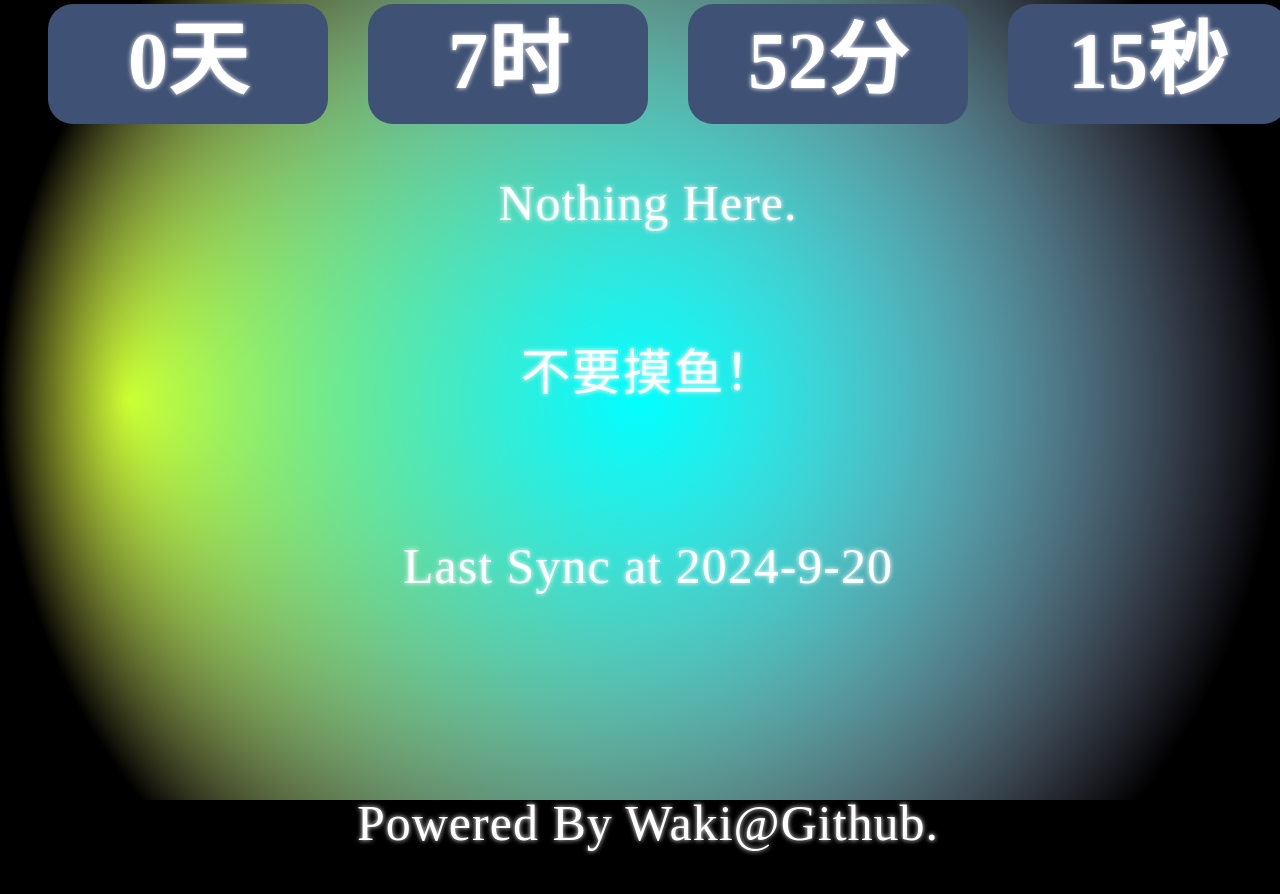
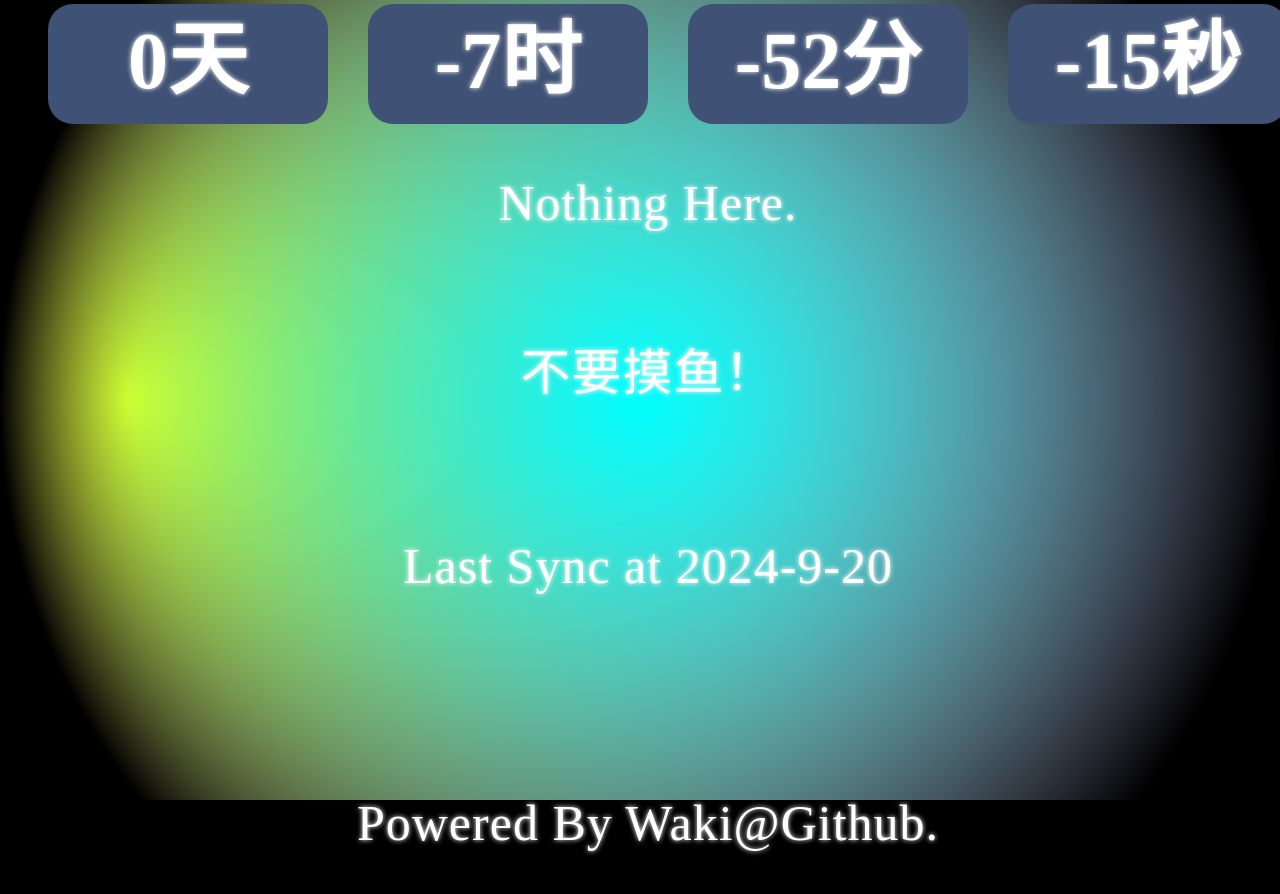
Before and after one commit to WakiJi/-testpage, a plain HTML site: page erji.html in a window 1280 px wide. Drawn offline with Linux system fonts and the light colour scheme.

Commit message:
Update erji.html

```diff
--- a/erji.html
+++ b/erji.html
@@ -41,7 +41,7 @@
         </rect>
     </svg>
     <div id="box">
-        <h2>距离 2024 年 9 月计算机二级考试还有</h2>
+        <h2> 2024 年 9 月计算机二级考试已经过去了</h2>
         <div id="time">
             <strong><span id="day">**天</span></strong>
             <strong><span id="hour">**时</span></strong>
@@ -144,8 +144,8 @@ function snow() {
             TimeRow();
             setInterval(TimeRow, 1000)
             function TimeRow() {
-                var end = new Date('2024-09-21 13:00:00');
-                var start = new Date();
+                var end = new Date();
+                var start = new Date('2024-09-21 13:00:00');
                 var time = getInterval(start, end);
                 setInnerText(daySpan, time.day+'天');
                 setInnerText(hourSpan, time.hour+'时');
```
